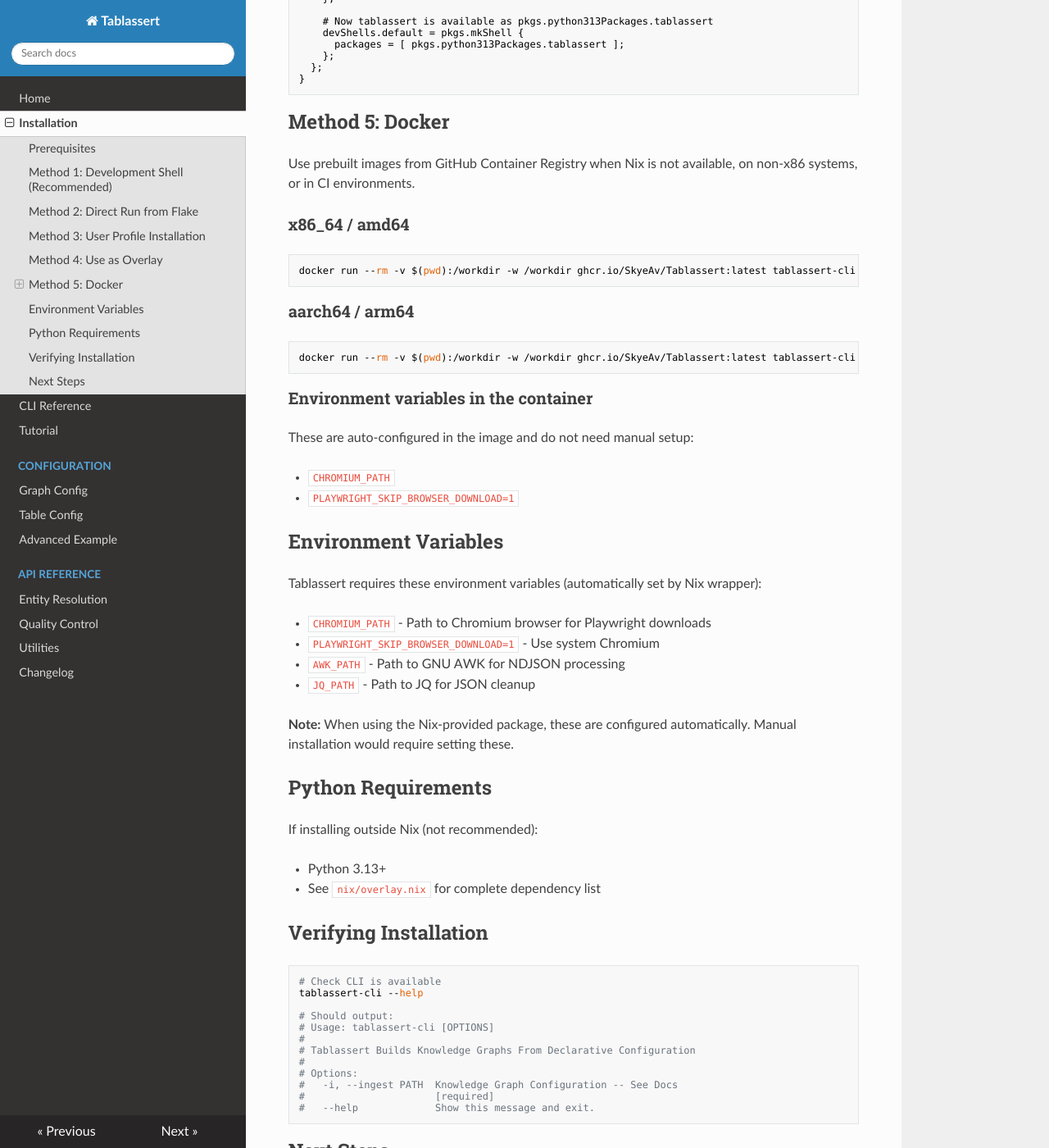
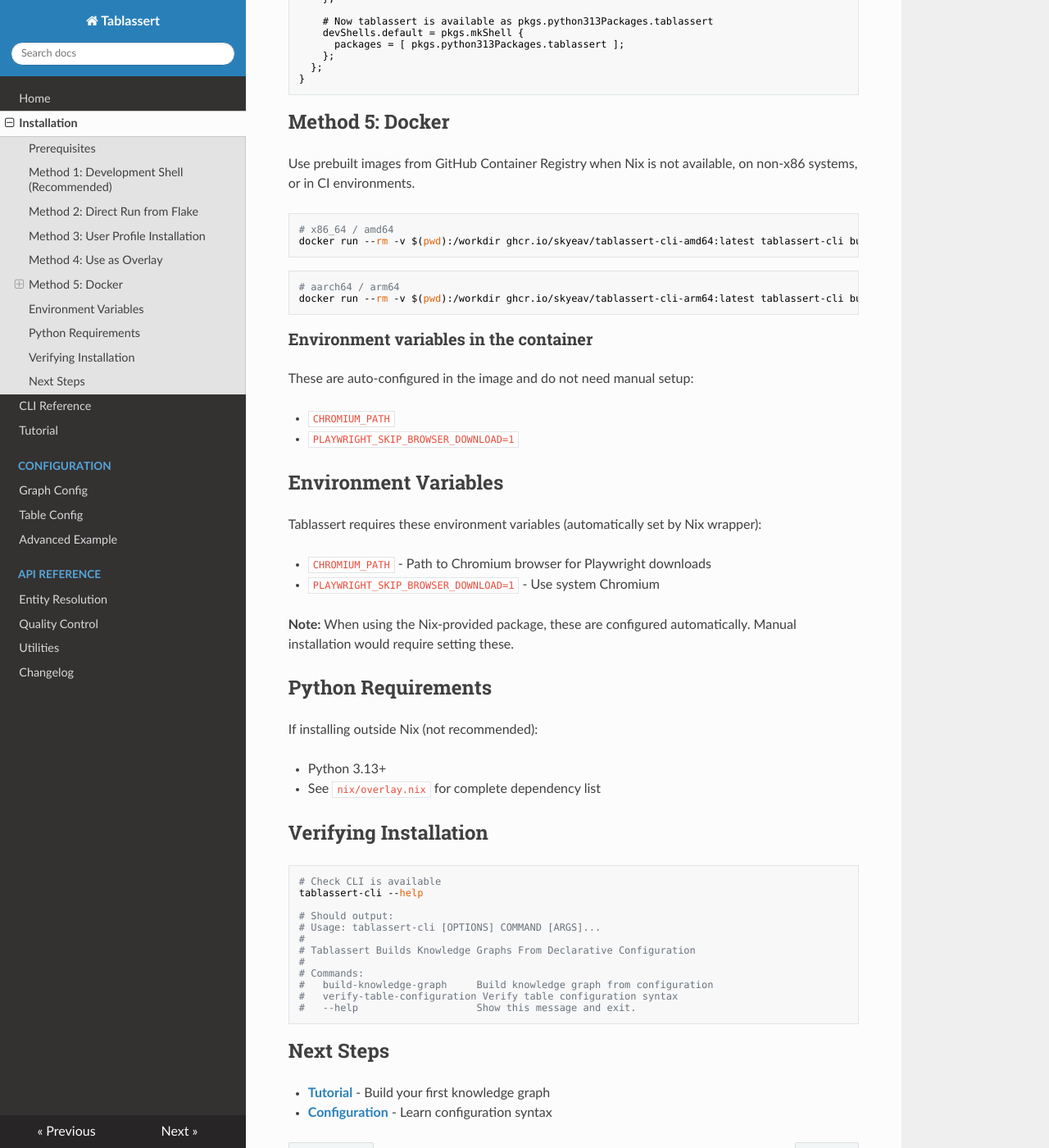
Before and after one commit to SkyeAv/Tablassert3.0.0, an MkDocs documentation site: the page built from docs/installation.md, in a window 1280 px wide and 1400 px high, scrolled down 1568 px. Shown: the whole window at 82% size. Built offline with MkDocs 1.6.1, drawn with Linux system fonts in a browser that asks for light colours; nearby versions of some CDN libraries; some of the changed text lies outside the part shown.

Commit message:
Updated Documentation

````diff
--- a/docs/installation.md
+++ b/docs/installation.md
@@ -30,14 +30,14 @@ The development shell provides:
 - `tablassert-cli` command
 - `mkdocs` for documentation
 - All Python dependencies
-- Chromium, AWK, JQ binaries (auto-configured)
+- Chromium binary (auto-configured)
 
 ## Method 2: Direct Run from Flake
 
 Run Tablassert without cloning or installing.
 
 ```bash
-nix run github:SkyeAv/Tablassert#default -- -i /path/to/config.yaml
+nix run github:SkyeAv/Tablassert#default -- /path/to/config.yaml
 ```
 
 Useful for:
@@ -54,7 +54,7 @@ Install Tablassert persistently to your user environment.
 nix profile install github:SkyeAv/Tablassert#default
 
 # Use anywhere
-tablassert-cli -i /path/to/config.yaml
+tablassert-cli /path/to/config.yaml
 
 # Upgrade
 nix profile upgrade tablassert
@@ -92,16 +92,14 @@ Integrate Tablassert into your own Nix flake or NixOS configuration.
 
 Use prebuilt images from GitHub Container Registry when Nix is not available, on non-x86 systems, or in CI environments.
 
-### x86_64 / amd64
+```bash
+# x86_64 / amd64
+docker run --rm -v $(pwd):/workdir ghcr.io/skyeav/tablassert-cli-amd64:latest tablassert-cli build-knowledge-graph /path/to/config.yaml
+```
 
 ```bash
-docker run --rm -v $(pwd):/workdir -w /workdir ghcr.io/SkyeAv/Tablassert:latest tablassert-cli -i /path/to/config.yaml
-```
-
-### aarch64 / arm64
-
-```bash
-docker run --rm -v $(pwd):/workdir -w /workdir ghcr.io/SkyeAv/Tablassert:latest tablassert-cli -i /path/to/config.yaml
+# aarch64 / arm64
+docker run --rm -v $(pwd):/workdir ghcr.io/skyeav/tablassert-cli-arm64:latest tablassert-cli build-knowledge-graph /path/to/config.yaml
 ```
 
 ### Environment variables in the container
@@ -117,8 +115,6 @@ Tablassert requires these environment variables (automatically set by Nix wrappe
 
 - `CHROMIUM_PATH` - Path to Chromium browser for Playwright downloads
 - `PLAYWRIGHT_SKIP_BROWSER_DOWNLOAD=1` - Use system Chromium
-- `AWK_PATH` - Path to GNU AWK for NDJSON processing
-- `JQ_PATH` - Path to JQ for JSON cleanup
 
 **Note:** When using the Nix-provided package, these are configured automatically. Manual installation would require setting these.
 
@@ -136,14 +132,14 @@ If installing outside Nix (not recommended):
 tablassert-cli --help
 
 # Should output:
-# Usage: tablassert-cli [OPTIONS]
+# Usage: tablassert-cli [OPTIONS] COMMAND [ARGS]...
 #
 # Tablassert Builds Knowledge Graphs From Declarative Configuration
 #
-# Options:
-#   -i, --ingest PATH  Knowledge Graph Configuration -- See Docs
-#                      [required]
-#   --help             Show this message and exit.
+# Commands:
+#   build-knowledge-graph     Build knowledge graph from configuration
+#   verify-table-configuration Verify table configuration syntax
+#   --help                    Show this message and exit.
 ```
 
 ## Next Steps
````
Also changed, not shown: AGENTS.md (+0 -2 lines), ARCHITECTURE.md (+4 -13 lines), README.md (+12 -11 lines), docs/cli.md (+0 -3 lines), 2 other files.
